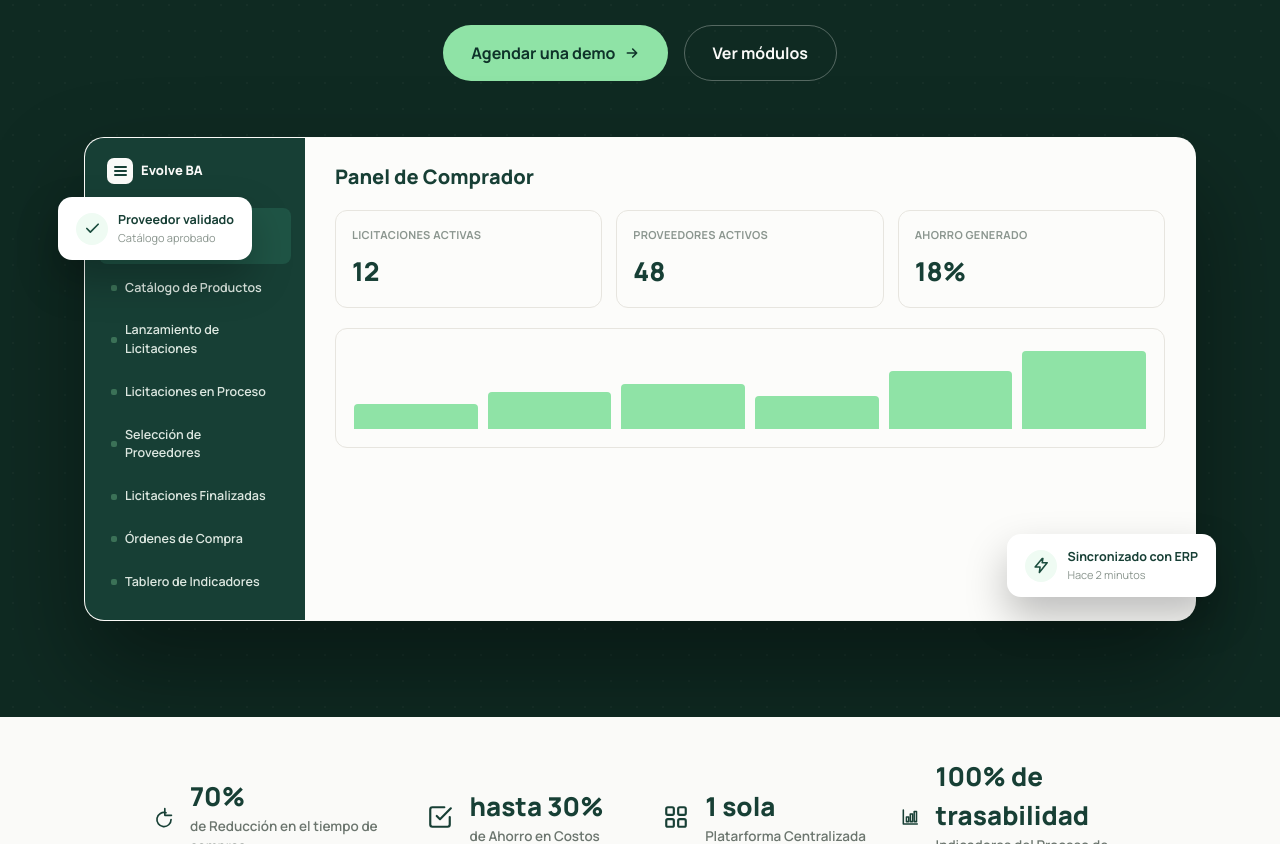
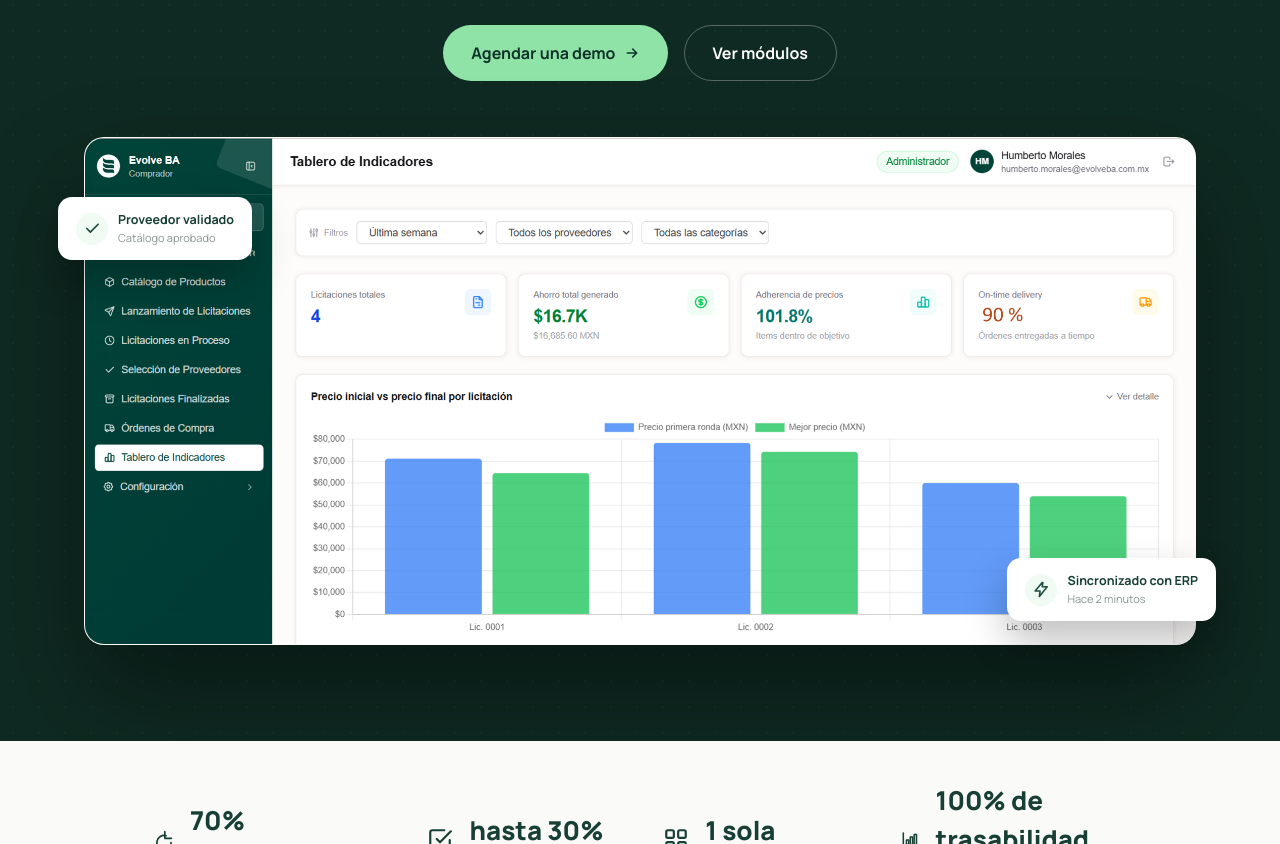
Before and after one commit to Humbertomoal/EvolveBA, a Next.js app: page / in a window 1280 px wide. Shown: the part 680-1524 px from the top of the page. Built offline with nearby package versions, Linux system fonts and the light colour scheme; no server answers.

Commit message:
feat: screenshot real del tablero en hero con badges flotantes

```diff
--- a/app/page.tsx
+++ b/app/page.tsx
@@ -459,44 +459,17 @@ export default async function Home() {
           </div>
         </div>
 
-        {/* Mock del producto (dashboard) */}
+      {/* Mock del producto (dashboard) */}
         <div className="relative mx-auto max-w-[1180px] px-0 pb-24 md:px-5">
           <div
             className="relative overflow-hidden rounded-[20px] border border-[rgba(250,250,248,0.14)] bg-[#FAFAF8]"
             style={{ boxShadow: "0 50px 100px rgba(0,0,0,0.4)", animation: "fadeUp 0.8s ease 0.2s both" }}
           >
-            <div className="flex">
-              {/* Sidebar — se oculta en móvil */}
-              <div className="hidden w-[220px] flex-shrink-0 flex-col gap-1.5 bg-[#173F35] px-3.5 py-5 md:flex">
-                <div className="mb-[18px] flex items-center gap-2 px-2">
-                  <Logo box={26} bar={13} thick={2} radius={7} barColor="#173F35" boxColor="#FAFAF8" />
-                  <div className="text-[13px] font-extrabold text-[#FAFAF8]">Evolve BA</div>
-                </div>
-                {SIDEBAR_ITEMS.map((item) => (
-                  <div key={item.label} className="flex items-center gap-2 rounded-lg px-3 py-[9px] text-[12.5px] font-semibold text-[#DCE7E0]" style={{ background: item.active }}>
-                    <div className="h-1.5 w-1.5 flex-shrink-0 rounded-[2px] bg-[#8FE3A6]" style={{ opacity: item.dot }} />
-                    {item.label}
-                  </div>
-                ))}
-              </div>
-              {/* Panel */}
-              <div className="flex-1 bg-[#FCFCFA] px-6 py-6 sm:px-[30px]">
-                <div className="mb-[18px] text-[20px] font-extrabold text-[#173F35]">Panel de Comprador</div>
-                <div className="mb-5 grid grid-cols-3 gap-3.5">
-                  {HERO_STATS.map((s) => (
-                    <div key={s.label} className="rounded-[12px] border border-[#E7E5DF] p-4">
-                      <div className="mb-2 text-[11px] font-bold tracking-[0.03em] text-[#8B968F]">{s.label}</div>
-                      <div className="text-[22px] font-extrabold text-[#173F35] sm:text-[26px]">{s.value}</div>
-                    </div>
-                  ))}
-                </div>
-                <div className="flex h-[120px] items-end gap-2.5 rounded-[12px] border border-[#E7E5DF] p-[18px]">
-                  {BAR_HEIGHTS.map((h, i) => (
-                    <div key={i} className="flex-1 rounded-t-[4px] bg-[#8FE3A6]" style={{ height: h }} />
-                  ))}
-                </div>
-              </div>
-            </div>
+            <img
+              src="/img/mockup-tablero.png"
+              alt="Tablero de indicadores de PO"
+              className="w-full"
+            />
           </div>
 
           {/* badges flotantes sobre el mock — solo desktop */}
```
Also changed, not shown: public/img/mockup-tablero.png (added).
